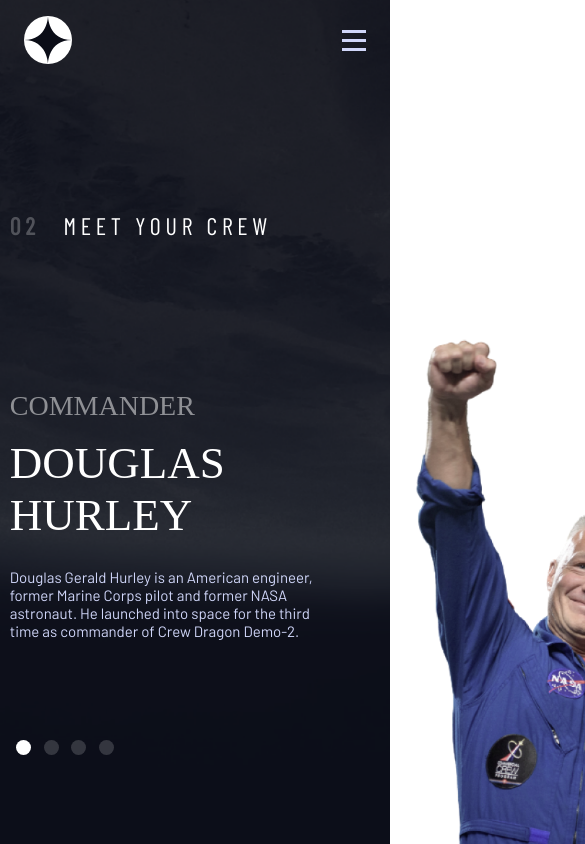
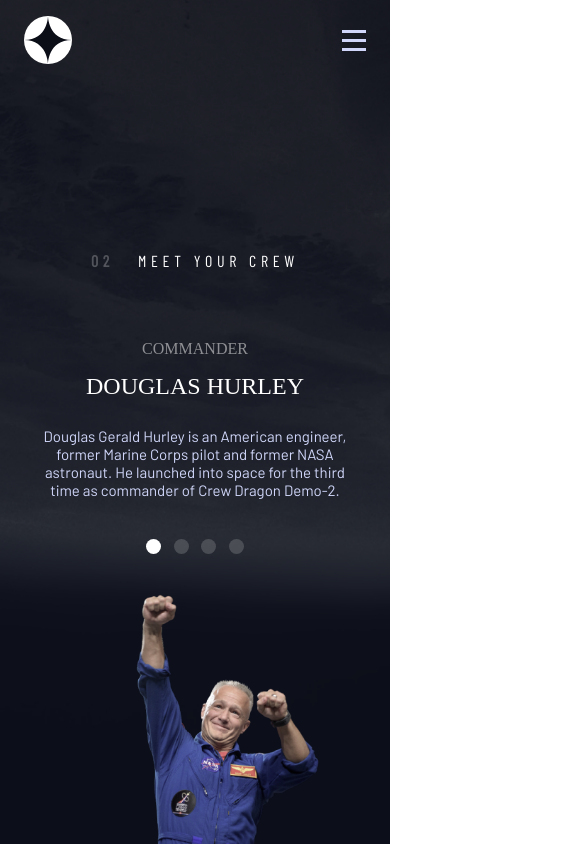
Before and after one commit to HenriqueeAl/Space, a Next.js app: page /crew in a window 390 px wide. Shown: the top 844 px of the page, 585 px wide, since content can reach past the window. Built offline with nearby package versions, Linux system fonts and the light colour scheme; a web font is replaced by a local one.

Commit message:
crew responsive 90%

```diff
--- a/components/crewcontent/crew.module.scss
+++ b/components/crewcontent/crew.module.scss
@@ -3,9 +3,13 @@
     margin: 0 auto;
     height: 75%;
     display: flex;
-
     @media (max-width:1315px) {
-        width: 95%;
+        width: 90%;
+        height: 85%;
+    }
+    @media (max-width:1000px) {
+        height: 85%;
+        flex-direction: column;
     }
 
     .textmeet{
@@ -15,8 +19,17 @@
         letter-spacing: 4.725px;
         color: white;
         padding-bottom: 150px;
-        @media (max-width:1100px) {
-            font-size: 24px;
+        @media (max-width:1320px){
+            padding-bottom: 80px;
+        }
+        @media (max-width:1000px) {
+            min-width: 90%;
+            margin: 50px auto;
+            padding-bottom: 20px;
+        }
+        @media (max-width:660px) {
+            font-size: 16px;
+            text-align: center;
         }
         .number{
             mix-blend-mode: normal;
@@ -25,8 +38,11 @@
             padding-right: 24px;
         }
     }
-    .text{
+    .textdesktop{
         color: #FFFFFF;
+        @media (max-width:1000px) {
+            text-align: center;
+        }
         h3{
             font-weight: 400;
             font-family: 'Bellefair';
@@ -38,6 +54,9 @@
             @media (max-width:1100px) {
                 font-size: 28px;
             }
+            @media (max-width:600px) {
+                font-size: 16px;
+            }
         }
         h2{
             font-weight: 400;
@@ -47,6 +66,9 @@
             text-transform: uppercase;
             @media (max-width:1100px) {
                 font-size: 45px;
+            }
+            @media (max-width:600px) {
+                font-size: 24px;
             }
         }
         p{
@@ -59,14 +81,28 @@
                 font-size: 15px;
                 max-width: 400px;
             }
+            @media (max-width:1000px) {
+                margin: 0 auto;
+                width: 535px;
+                max-width: 90%;
+            }
+            @media (max-width:600px) {
+                font-size: 15px;
+            }
         }
         nav{
-            padding-top: 100px;
+            margin-top: 100px;
+            @media (max-width:1000px) {
+                margin: 40px 0;
+            }
             ul{
                 width: 110px;
                 display: flex;
                 justify-content: space-around;
                 list-style: none;
+                @media (max-width:1000px) {
+                    margin: 0 auto;
+                }
                 li{
                     width: 15px;
                     height: 15px;
@@ -84,12 +120,23 @@
         @media (max-width:1350px) {
             padding-left: 50px;
         }
+        @media (max-width:1000px) {
+            margin: auto;
+        }
         img{
             height: 75%;
             position: absolute;
-            bottom: 0;
-            @media (max-width:1220px) {
-                height: 60%;
+            bottom: 0px;
+            @media (max-width:1250px) {
+                height: 58%;
+            }
+            @media (max-width:1000px) {
+                height: 540px;
+                margin-bottom: -4px;
+                position: static;
+            }
+            @media (max-width:660px) {
+                height: 250px;
             }
         }
     }
--- a/components/crewcontent/crew.tsx
+++ b/components/crewcontent/crew.tsx
@@ -43,7 +43,7 @@ export default function Crewcontent() {
                     <span className={styles.number}>02</span>
                     <span className='text'>MEET YOUR CREW</span>
                 </div>
-                <div className={styles.text}>
+                <div className={styles.textdesktop}>
                     <h3>{prof}</h3>
                     <h2>{name}</h2>
                     <p>
--- a/components/technology/technology.module.scss
+++ b/components/technology/technology.module.scss
@@ -18,7 +18,6 @@
         .textspace{
             min-width: 50%;
             font-family: 'Barlow Condensed';
-            font-style: normal;
             font-size: 28px;
             letter-spacing: 4.725px;
             color: white;
@@ -31,7 +30,7 @@
                 margin: 50px auto;
                 padding-bottom: 20px;
             }
-            @media (max-width:600px) {
+            @media (max-width:660px) {
                 font-size: 16px;
                 text-align: center;
             }
--- a/styles/crew.module.scss
+++ b/styles/crew.module.scss
@@ -1,6 +1,6 @@
 .test{
     width: 100%;
-    height: 100vh;
+    min-height: 100vh;
     background-image: url('/crewbg.png');
     background-position: center;
     background-repeat: no-repeat;
```
